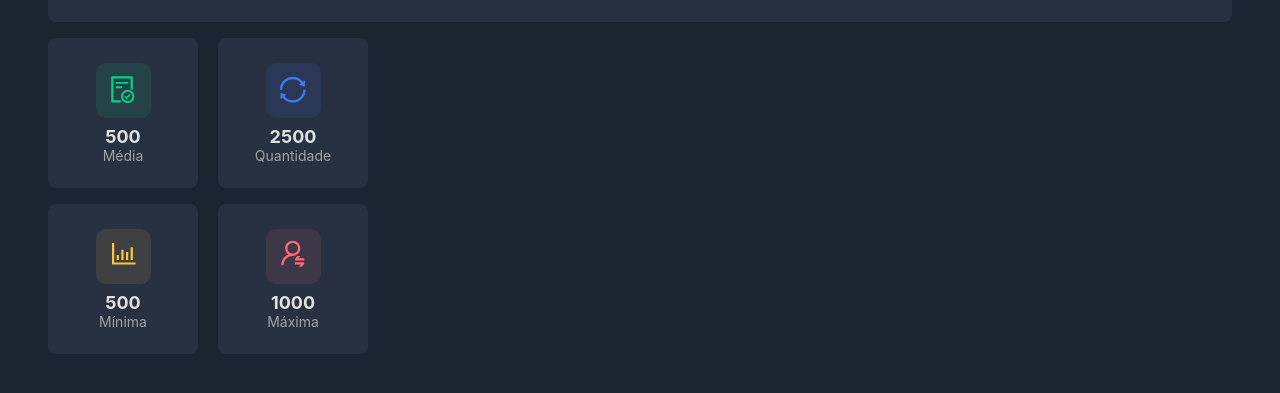
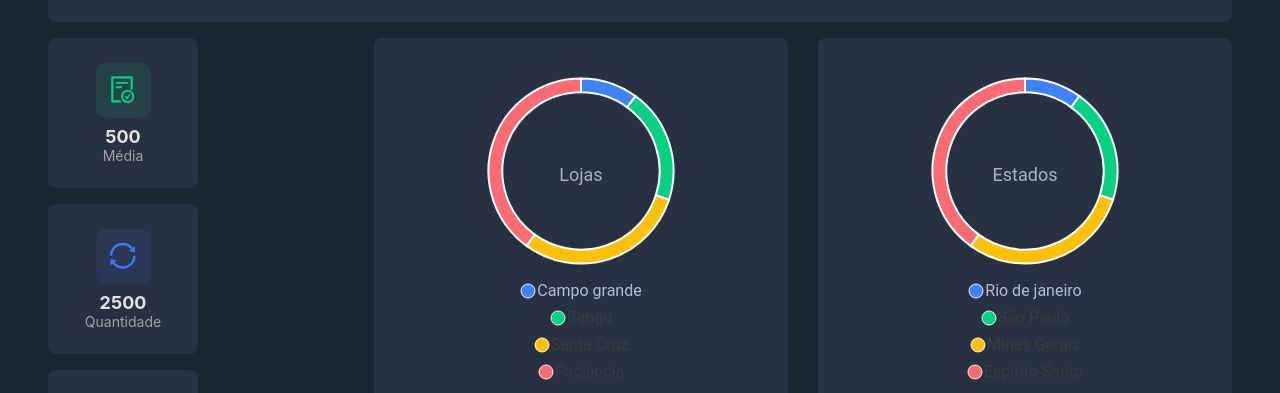
Before and after one commit to Apdo3939/dashboard, a React (Create React App) app: page / in a window 1280 px wide. Shown: the part 559-952 px from the top of the page. Before the commit the page ends 929 px from the top, so only its background shows below. Built offline with nearby package versions, Linux system fonts and the light colour scheme.

Commit message:
Add component PieChartCard

```diff
--- a/src/App.tsx
+++ b/src/App.tsx
@@ -1,6 +1,7 @@
 import './App.css';
 import Filter from './components/filter';
 import Header from './components/header';
+import PieChartCard from './components/pie-chart-card';
 import SalesByDate from './components/sales-by-date';
 import SalesSummary from './components/sales-summary';
 
@@ -13,6 +14,16 @@
         <SalesByDate />
         <div className="sales-overview-container">
           <SalesSummary />
+          <PieChartCard
+            labels={['Campo grande', 'Bangu', 'Santa Cruz', 'Paciência']}
+            name="Lojas"
+            series={[1, 2, 3, 4]}
+          />
+          <PieChartCard
+            labels={['Rio de janeiro', 'São Paulo', 'Minas Gerais', 'Espírito Santo']}
+            name="Estados"
+            series={[1, 2, 3, 4]}
+          />
         </div>
       </div>
     </>
--- /dev/null
+++ b/src/components/pie-chart-card/helpers.ts
@@ -0,0 +1,68 @@
+import { ApexOptions } from 'apexcharts';
+
+export const buildPieChartConfig = (labels: string[] = [], name: string) => {
+  return {
+    labels,
+    noData: {
+      text: 'Sem resultados',
+      align: 'center',
+      verticalAlign: 'middle',
+      offsetX: 0,
+      offsetY: 0,
+      style: {
+        color: '#FFF',
+        fontSize: '18px',
+        fontFamily: 'Roboto, sans-serif'
+      }
+    },
+    colors: ['#3e82f7', '#04d182', '#ffc107', '#ff6b72'],
+    legend: {
+      show: true,
+      floating: false,
+      position: 'bottom',
+      offsetY: 0,
+      labels: {
+        colors: ['#b4bed2']
+      },
+      fontFamily: 'Roboto, sans-serif',
+      fontSize: '16px',
+      itemMargin: {
+        vertical: 4
+      }
+    },
+    dataLabels: {
+      enabled: false
+    },
+    plotOptions: {
+      pie: {
+        size: 400,
+        donut: {
+          size: '85%',
+          labels: {
+            show: true,
+            name: {
+              show: true,
+              offsetY: 10,
+              formatter: function () {
+                return name;
+              }
+            },
+            total: {
+              show: true,
+              showAlways: true,
+              fontSize: '18px',
+              color: '#ABB1C0',
+              fontFamily: 'Roboto, sans-serif',
+              formatter: function () {
+                return '';
+              }
+            }
+          }
+        }
+      }
+    },
+    chart: {
+      height: '400px'
+    }
+  } as ApexOptions;
+};
--- /dev/null
+++ b/src/components/pie-chart-card/index.tsx
@@ -0,0 +1,23 @@
+import './styles.css';
+import ReactApexChart from 'react-apexcharts';
+import { buildPieChartConfig } from './helpers';
+
+type Props = {
+  labels: string[];
+  name: string;
+  series: number[];
+};
+
+export default function PieChartCard({ labels, name, series }: Props) {
+  return (
+    <div className="pie-chart-card-container">
+      <ReactApexChart
+        options={buildPieChartConfig(labels, name)}
+        type="donut"
+        width="320"
+        height="320"
+        series={series}
+      />
+    </div>
+  );
+}
--- /dev/null
+++ b/src/components/pie-chart-card/styles.css
@@ -0,0 +1,13 @@
+.pie-chart-card-container {
+  width: 35%;
+  display: flex;
+  padding-top: 32px;
+  justify-content: center;
+  border-radius: 8px;
+  background-color: var(--primary-color);
+}
+
+.apexcharts-legend.apexcharts-align-center {
+  flex-direction: column;
+  align-items: center;
+}
--- a/src/components/sales-summary/styles.css
+++ b/src/components/sales-summary/styles.css
@@ -1,5 +1,5 @@
 .sales-summary-container {
-  width: 320px;
+  width: 25%;
   display: flex;
   flex-wrap: wrap;
   justify-content: space-between;
```
